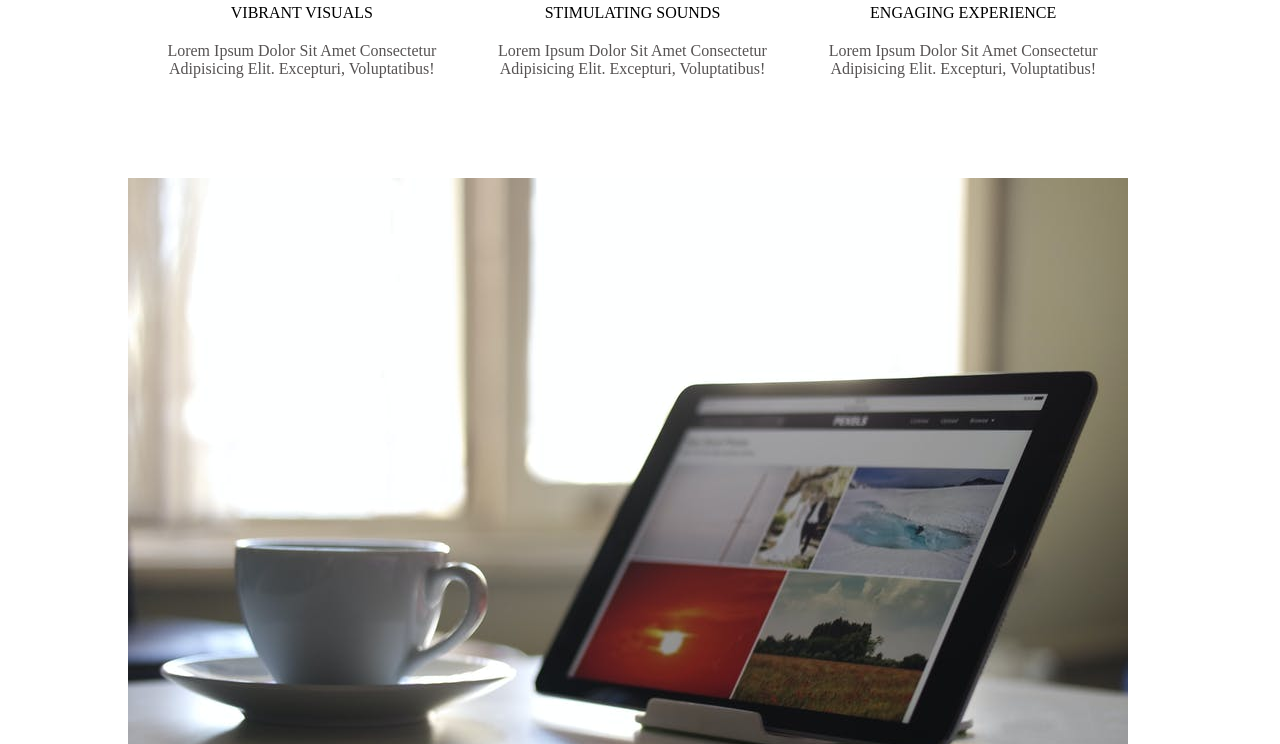
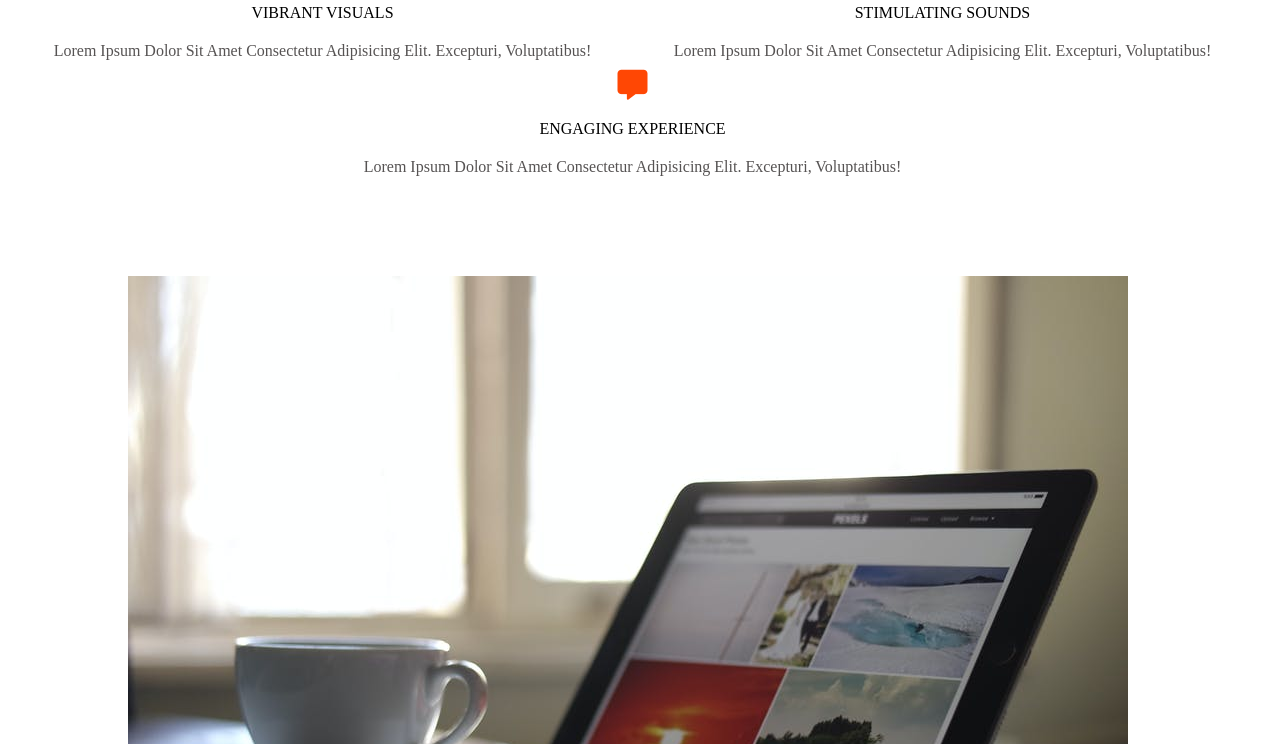
Before and after one commit to Emanyouseff/wildeyes, a plain HTML site: page index.html in a window 1280 px wide. Shown: the part 2403-3147 px from the top of the page. Drawn offline with Linux system fonts and the light colour scheme.

Commit message:
modified

```diff
--- a/style.css
+++ b/style.css
@@ -135,7 +135,9 @@ font-weight:400;
     margin:3rem  auto;
     text-align: center;
     justify-content:space-around;
-    width: 80%;
+    /* width: 80%; */
+    width: 100%;
+    flex-wrap: wrap;
 }
 .icon1{
     padding-right: 15px;
```
